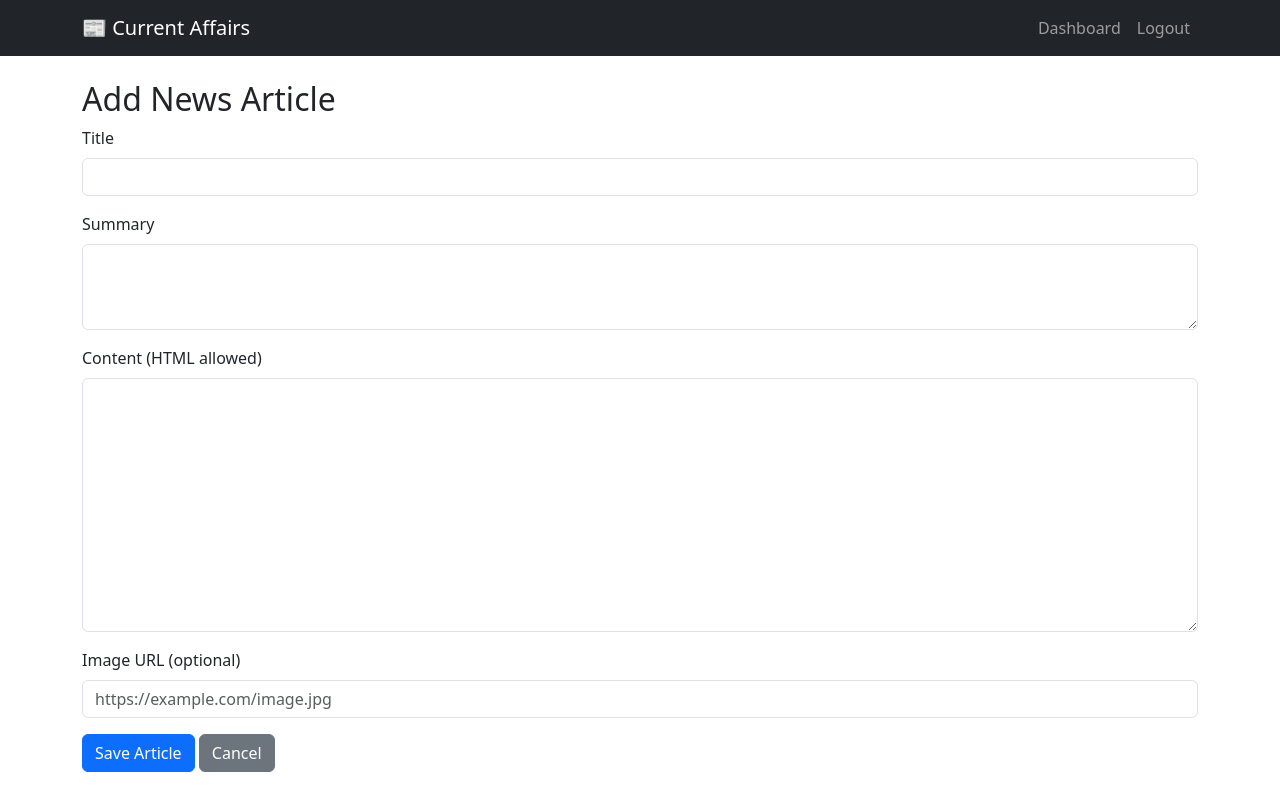
After one commit to moviebazaa/currentaffairs, a Flask app: page /admin/add in a window 1280 px wide. The commit adds this page. Run offline with Flask 3, Linux system fonts and the light colour scheme; a user stored in the database is signed in; data comes from the database, SQL or seed files in the repository.

Commit message:
Add files via upload

```diff
--- /dev/null
+++ b/templates/admin/add_news.html
@@ -0,0 +1,24 @@
+{% extends "base.html" %}
+{% block content %}
+<h2>Add News Article</h2>
+<form method="POST">
+    <div class="mb-3">
+        <label for="title" class="form-label">Title</label>
+        <input type="text" name="title" id="title" class="form-control" required>
+    </div>
+    <div class="mb-3">
+        <label for="summary" class="form-label">Summary</label>
+        <textarea name="summary" id="summary" class="form-control" rows="3" required></textarea>
+    </div>
+    <div class="mb-3">
+        <label for="content" class="form-label">Content (HTML allowed)</label>
+        <textarea name="content" id="content" class="form-control" rows="10" required></textarea>
+    </div>
+    <div class="mb-3">
+        <label for="image_url" class="form-label">Image URL (optional)</label>
+        <input type="text" name="image_url" id="image_url" class="form-control" placeholder="https://example.com/image.jpg">
+    </div>
+    <button type="submit" class="btn btn-primary">Save Article</button>
+    <a href="{{ url_for('admin_dashboard') }}" class="btn btn-secondary">Cancel</a>
+</form>
+{% endblock %}
```
Also changed, not shown: templates/admin/dashboard.html (added, +26 -0 lines), templates/admin/edit_news.html (added, +24 -0 lines), templates/admin/login.html (+4 -4 lines).
